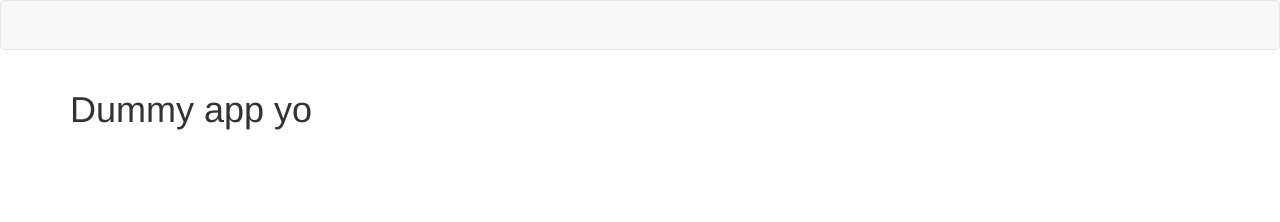
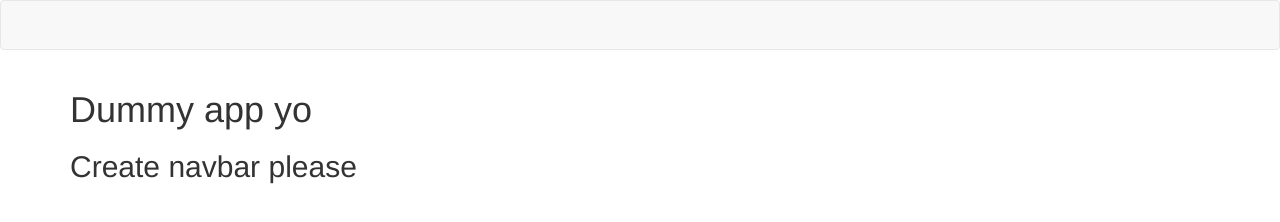
Before and after one commit to kennetvu/hkh, a plain HTML site: page index.html in a window 1280 px wide. Drawn offline with Linux system fonts and the light colour scheme.

Commit message:
Added some content to index

```diff
--- a/index.html
+++ b/index.html
@@ -16,6 +16,7 @@
 		<div class="row">
 			<div class="col-md-12">
 				<h1>Dummy app yo</h1>
+				<h2>Create navbar please </h2>
 			</div>
 		</div>
 	</div>
```
